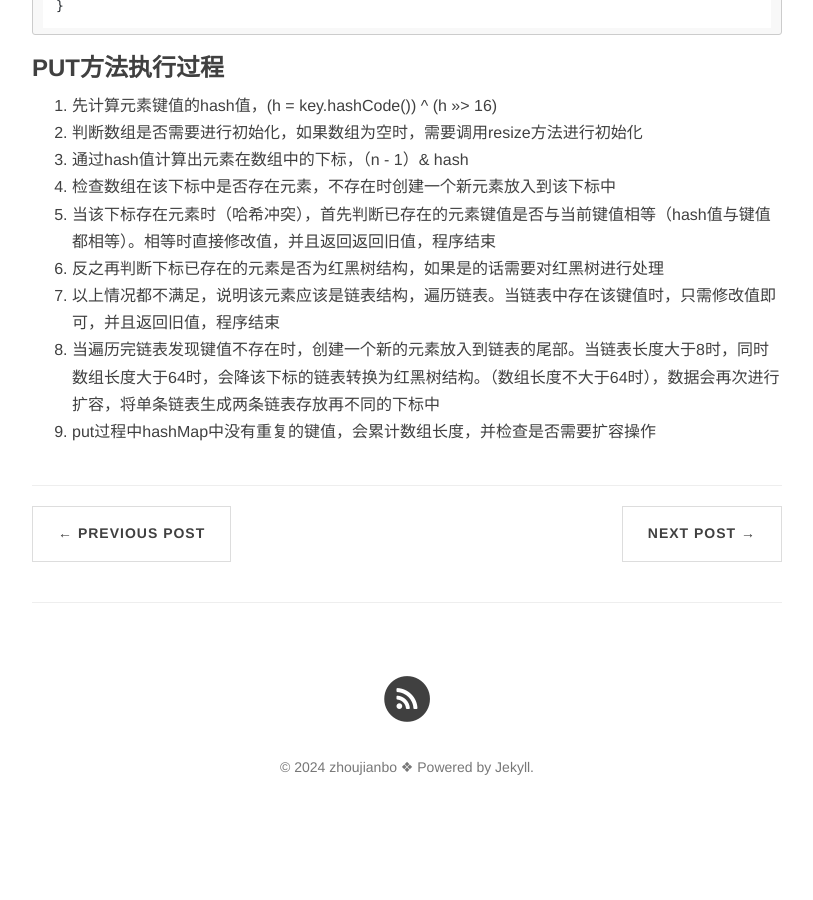
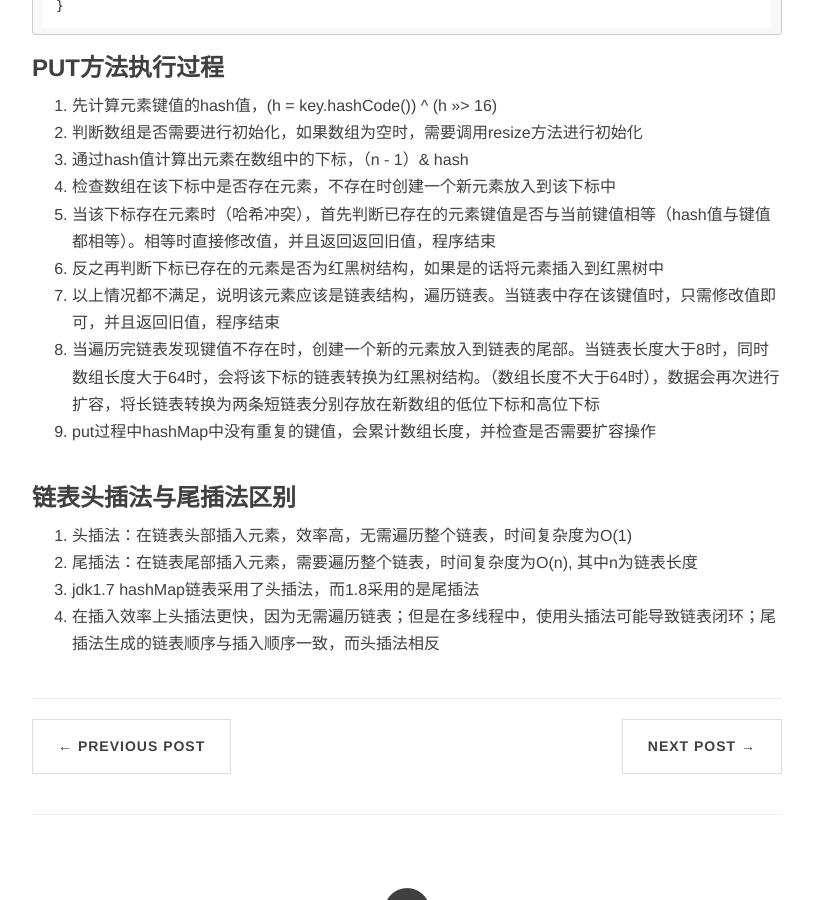
Before and after one commit to ZhouJianBoPro/ZhouJianBoPro.github.io, a Jekyll site: the page built from _posts/2024-09-25-PUT方法源码解析.md, in a window 1280 px wide and 900 px high, scrolled down 1973 px. Shown: the whole window, without its empty margins (233-1046 px from the left). Built offline with Jekyll 4.4.1, drawn with Linux system fonts in a browser that asks for light colours; nearby versions of some CDN libraries; comment, search, counter and statistics services are not loaded; before the commit the page ends 2818 px from its top, so only the background shows below that; some of the changed text lies outside the part shown.

```diff
--- a/_posts/2024-09-25-PUT方法源码解析.md
+++ b/_posts/2024-09-25-PUT方法源码解析.md
@@ -56,7 +56,7 @@ final V putVal(int hash, K key, V value, boolean onlyIfAbsent, boolean evict) {
                 // 当前驱元素指向的下一个元素不存在时，创建一个新元素放入该链表末尾
                 if ((e = p.next) == null) {
                     p.next = newNode(hash, key, value, null);
-                    // 当链表长度达到8时，转换为红黑树（同时要满足数组长度>64，否则再次进行扩容将单链表改为双链表）。而且不包含本次插入的元素
+                    // 当链表长度达到8时，转换为红黑树（同时要满足数组长度>64，否则再次进行扩容将长链表改为两个短链表存储在新数组中）。而且不包含本次插入的元素
                     if (binCount >= TREEIFY_THRESHOLD - 1)
                         treeifyBin(tab, hash);
                     break;
@@ -95,7 +95,13 @@ final V putVal(int hash, K key, V value, boolean onlyIfAbsent, boolean evict) {
 3. 通过hash值计算出元素在数组中的下标，（n - 1）& hash
 4. 检查数组在该下标中是否存在元素，不存在时创建一个新元素放入到该下标中
 5. 当该下标存在元素时（哈希冲突），首先判断已存在的元素键值是否与当前键值相等（hash值与键值都相等）。相等时直接修改值，并且返回返回旧值，程序结束
-6. 反之再判断下标已存在的元素是否为红黑树结构，如果是的话需要对红黑树进行处理
+6. 反之再判断下标已存在的元素是否为红黑树结构，如果是的话将元素插入到红黑树中
 7. 以上情况都不满足，说明该元素应该是链表结构，遍历链表。当链表中存在该键值时，只需修改值即可，并且返回旧值，程序结束
-8. 当遍历完链表发现键值不存在时，创建一个新的元素放入到链表的尾部。当链表长度大于8时，同时数组长度大于64时，会降该下标的链表转换为红黑树结构。（数组长度不大于64时），数据会再次进行扩容，将单条链表生成两条链表存放再不同的下标中
+8. 当遍历完链表发现键值不存在时，创建一个新的元素放入到链表的尾部。当链表长度大于8时，同时数组长度大于64时，会将该下标的链表转换为红黑树结构。（数组长度不大于64时），数据会再次进行扩容，将长链表转换为两条短链表分别存放在新数组的低位下标和高位下标
 9. put过程中hashMap中没有重复的键值，会累计数组长度，并检查是否需要扩容操作
+
+### 链表头插法与尾插法区别
+1. 头插法：在链表头部插入元素，效率高，无需遍历整个链表，时间复杂度为O(1)
+2. 尾插法：在链表尾部插入元素，需要遍历整个链表，时间复杂度为O(n), 其中n为链表长度
+3. jdk1.7 hashMap链表采用了头插法，而1.8采用的是尾插法
+4. 在插入效率上头插法更快，因为无需遍历链表；但是在多线程中，使用头插法可能导致链表闭环；尾插法生成的链表顺序与插入顺序一致，而头插法相反
```
Also changed, not shown: _posts/2024-09-25-hashMap属性介绍.md (+1 -1 lines), _posts/2024-09-26-扩容方法源码解析.md (added, +114 -0 lines).
